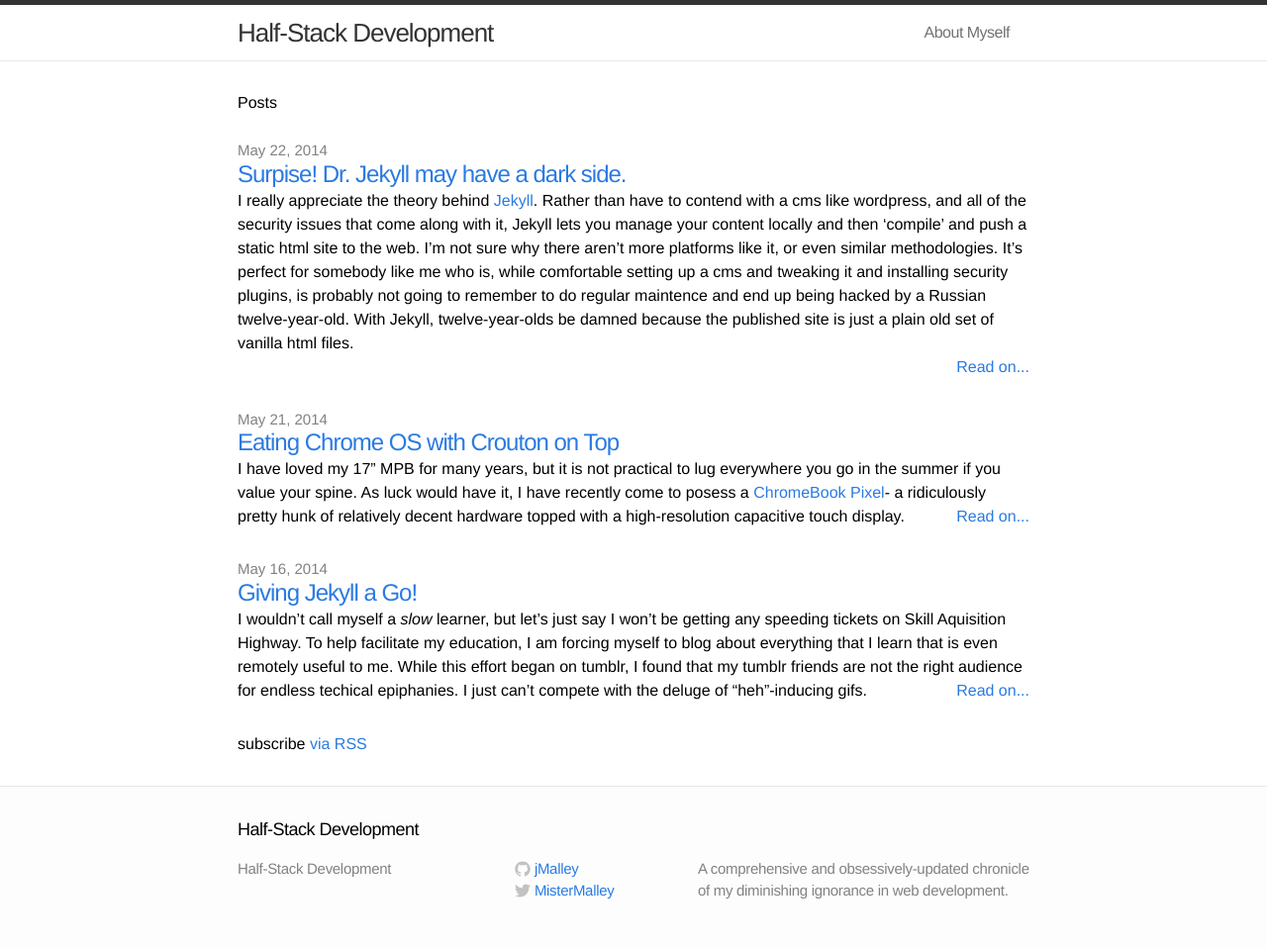
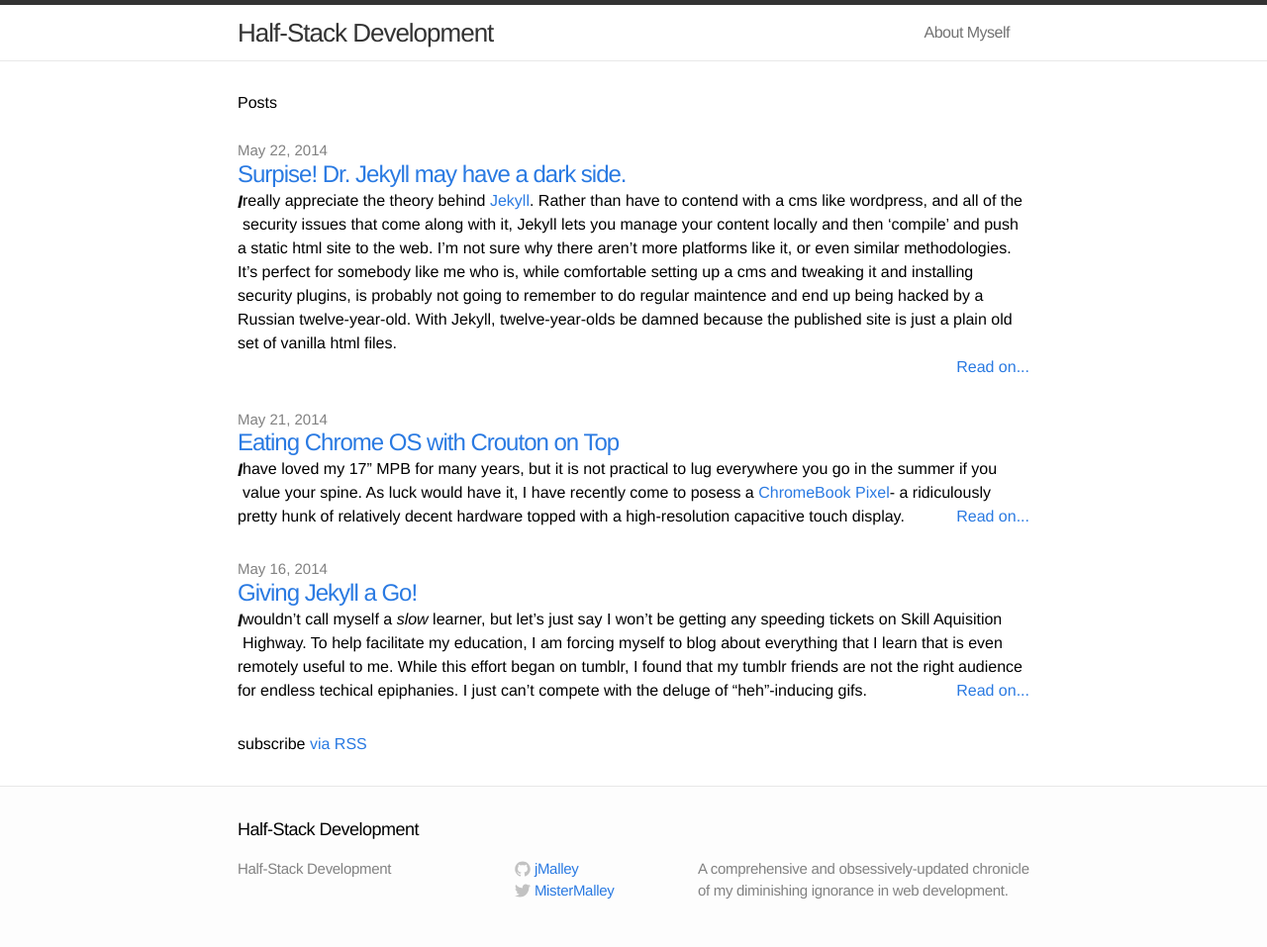
Before and after one commit to jmalley/jmalley.github.io, a Jekyll site: the page published_site/index.html, which Jekyll copies as it is, in a window 1280 px wide. Shown: the whole page at 99% size. Built offline with Jekyll 4.4.1, drawn with Linux system fonts in a browser that asks for light colours.

Commit message:
Build site at 2014-05-22 16:37:06 UTC

```diff
--- a/css/main.css
+++ b/css/main.css
@@ -35,6 +35,15 @@ a:visited { color: #205caa; }
 }
 
 article p img{width: 800px;}
+
+article.excerpt p:first-letter {
+    text-transform: uppercase;
+    font-size: 18px;
+    font-weight: bold;
+    font-style: italic;
+    float: left;
+    display: block;
+}
 
 /* Layout Styles */
 /* ----------------------------------------------------------*/
--- a/index.html
+++ b/index.html
@@ -11,7 +11,7 @@ layout: default
       <li>
         <span class="post-date">{{ post.date | date: "%b %-d, %Y" }}</span>
         <a class="post-link" href="{{ post.url | prepend: site.baseurl }}">{{ post.title }}</a>
-        <article>
+        <article class="excerpt">
         {% if post.content contains '<!--more-->' %}
           {{ post.content | split:'<!--more-->' | first }} &nbsp; <a href="{{ post.url | prepend: site.baseurl }}" style="float: right">Read on...</a>
         {% else %}
--- a/published_site/index.html
+++ b/published_site/index.html
@@ -60,7 +60,7 @@
       <li>
         <span class="post-date">May 22, 2014</span>
         <a class="post-link" href="/dev-environment/meta/2014/05/22/doctor-jekyll/">Surpise! Dr. Jekyll may have a dark side.</a>
-        <article>
+        <article class="excerpt">
 
           <p>I really appreciate the theory behind <a href="http://jekyllrb.com">Jekyll</a>. Rather than have to contend with a cms like wordpress, and all of the security issues that come along with it, Jekyll lets you manage your content locally and then ‘compile’ and push a static html site to the web. I’m not sure why there aren’t more platforms like it, or even similar methodologies. It’s perfect for somebody like me who is, while comfortable setting up a cms and tweaking it and installing security plugins, is probably not going to remember to do regular maintence and end up being hacked by a Russian twelve-year-old. With Jekyll, twelve-year-olds be damned because the published site is just a plain old set of vanilla html files.</p>
 
@@ -72,7 +72,7 @@
       <li>
         <span class="post-date">May 21, 2014</span>
         <a class="post-link" href="/dev-environment/tweaks/2014/05/21/eating-chromeos-with-crouton-on-top/">Eating Chrome OS with Crouton on Top</a>
-        <article>
+        <article class="excerpt">
 
           <p>I have loved my 17” MPB for many years, but it is not practical to lug everywhere you go in the summer if you value your spine. As luck would have it, I have recently come to posess a <a href="http://www.google.com/intl/en-US/chrome/devices/chromebook-pixel/">ChromeBook Pixel</a>- a ridiculously pretty hunk of relatively decent hardware topped with a high-resolution capacitive touch display.
  &nbsp; <a href="/dev-environment/tweaks/2014/05/21/eating-chromeos-with-crouton-on-top/" style="float: right">Read on...</a>
@@ -83,7 +83,7 @@
       <li>
         <span class="post-date">May 16, 2014</span>
         <a class="post-link" href="/jekyll/meta/2014/05/16/giving-jekyll-a-go/">Giving Jekyll a Go!</a>
-        <article>
+        <article class="excerpt">
 
           <p>I wouldn’t call myself a <em>slow</em> learner, but let’s just say I won’t be getting any speeding tickets on Skill Aquisition Highway. To help facilitate my education, I am forcing myself to blog about everything that I learn that is even remotely useful to me. While this effort began on tumblr, I found that my tumblr friends are not the right audience for endless techical epiphanies. I just can’t compete with the deluge of “heh”-inducing gifs.
  &nbsp; <a href="/jekyll/meta/2014/05/16/giving-jekyll-a-go/" style="float: right">Read on...</a>
```
Also changed, not shown: published_site/css/main.css (+9 -0 lines).
